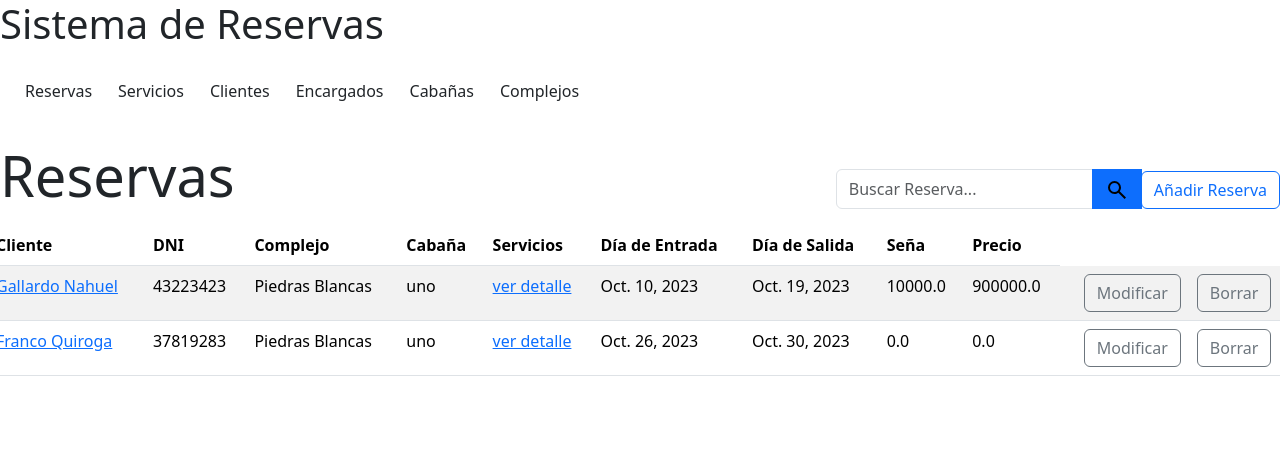
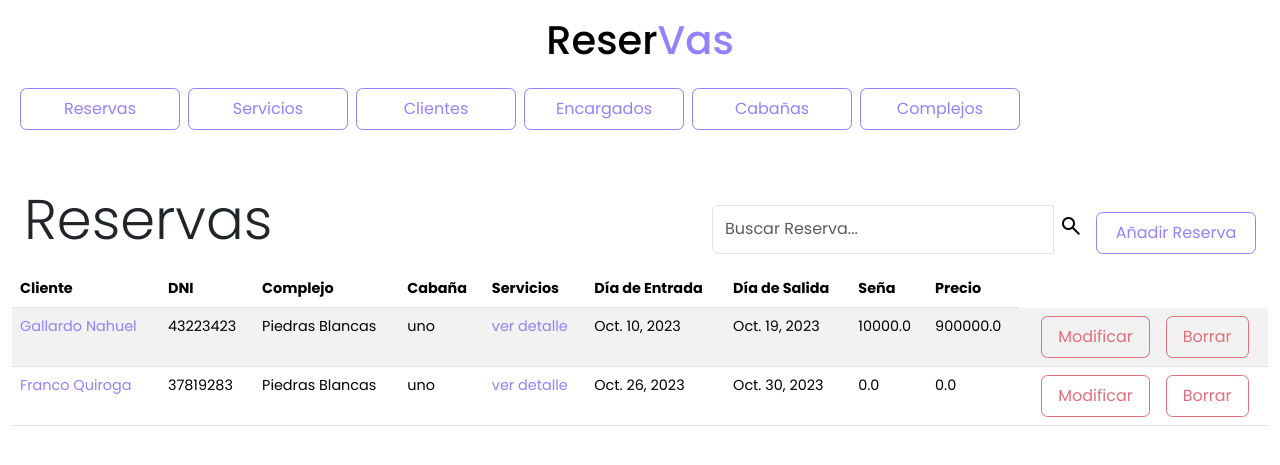
Before and after one commit to Franqui1312/Resevas, a Django app: page /reservas/ in a window 1280 px wide. Shown: the top 465 px of the page. Run offline with Django 4.2, Linux system fonts and the light colour scheme; data comes from the database, SQL or seed files in the repository; both versions use the stored data as it was after the commit.

Commit message:
carga de estilos

```diff
--- a/api_reserva/reservas/static/css/general.css
+++ b/api_reserva/reservas/static/css/general.css
@@ -25,29 +25,164 @@
     --bs-emphasis-color:var(--color-danger);
     --bs-table-striped-color:var(--color-dark-variant)
 }
-body{
-    background-color: var(--color-background);
-}
 
-.main{
-    padding: 3rem;
-    font-family: 'poppins', sans-serif;
+/* encabezado */
+.navbar{
+    background-color: #fff;
+    display: flex;
+    margin: auto;
+
 }
 
 header{
-    background-color: var(--color-danger);
-    text-align: center;
-    color: #363949;
+    background-color:#fff;
     transition: ease 0.5s;
     margin: 0rem;
     height: 3.125rem;
     font-family: 'poppins', sans-serif;
+    text-align: center;
 }
 
-header:hover{
-    color: var(--color-danger);
+
+header h1{
+    color: #000;
+    margin-top: 1rem;
 }
 
-.table{
-    --bs-table-bg:var(--color-danger);
+header span{
+    color: #9381ff;
 }
+
+
+.contenedor{
+    padding: 1.5rem;
+    font-family: 'poppins', sans-serif;
+    font-size: 0.9rem;
+}
+
+/*botones*/
+
+.botonPrimario{
+    padding: 1rem;
+    font-family: 'poppins', sans-serif;
+    font-size: 1rem;
+    font-weight:400;
+    line-height: 0.5;
+    margin-left:0.5rem;
+    margin-top:0.4rem ;
+
+    display: inline-block;
+    text-align: center;
+    text-decoration: none;
+    vertical-align: middle;
+    cursor: pointer;
+
+    border: 0.1rem solid #9381ff;
+    border-radius: var(--border-radius-1);
+    background-color: #fff;
+
+    user-select: none;
+    transition:ease-in-out 0.35s all;
+
+    width: 10rem;
+    text-decoration: none;
+    color: #9381ff;
+}
+
+.botonPrimario:hover{
+    background-position: 100% 100%;
+    color: #fff;
+    background-color: #9381ff;
+    box-shadow: 0.05rem 0.05rem 1rem #9381ff;
+}
+
+.botonSecundario{
+    padding: 1rem;
+    font-family: 'poppins', sans-serif;
+    font-size: 1rem;
+    font-weight:400;
+    line-height: 0.5;
+
+
+    display: inline-block;
+    text-align: center;
+    text-decoration: none;
+    vertical-align: middle;
+    cursor: pointer;
+
+    border: 0.1rem solid #e16f7c;
+    border-radius: var(--border-radius-1);
+    background-color: transparent;
+
+    user-select: none;
+    transition:ease-in-out 0.35s all;
+
+    text-decoration: none;
+    color: #e16f7c;
+}
+
+.botonSecundario:hover{
+    background-position: 100% 100%;
+    color: #fff;
+    background-color: #e16f7c;
+    box-shadow: 0.05rem 0.05rem 1rem #e16f7c;
+}
+
+.lupa{
+    background-color: #fff;
+    border:none;
+    border-radius: 50%;
+    transition: ease 0.5s;
+    margin-left: 0.1rem;
+    height: 3rem;
+
+}
+
+.lupa:hover{
+    background-color: #e16f7c;
+    box-shadow: 0.05rem 0.05rem 1rem #e16f7c;
+    color: #fff;
+}
+
+table a{
+    color: #9381ff;
+    text-decoration: none;
+    transition: ease 0.3s;
+}
+
+table a:hover{
+    color: #e16f7c;
+}
+
+/* Detalles*/
+
+.contenedorDetalle{
+    margin: 0;
+    background-color: #fcfcfc;
+    height:100vh;
+}
+
+.detalle{
+    width: 80%;
+    height: 65vh;
+    margin: auto;
+    margin-top: 2rem;
+    background-color: #fff;
+    border-radius: 2.5rem;
+    box-shadow: 0.05rem 0.05rem 4rem #e9e9e9;
+}
+
+.detalle h1{
+    text-align: center;
+    padding-top: 1.5rem;
+}
+
+.detalle h2{
+    text-align: center;
+    color: #9381ff;
+}
+
+.detalle p{
+    padding-left: 3rem;
+    padding-top: 0.02rem;
+}
--- a/api_reserva/reservas/templates/base.html
+++ b/api_reserva/reservas/templates/base.html
@@ -7,9 +7,8 @@
     <meta name="viewport" content="width=device-width, initial-scale=1.0">
     <title>Reservas</title>
 
-    <!--<link rel="stylesheet" href="{% static 'css/styles.css'%}">-->
-    <!--<link rel="stylesheet" href="{% static 'css/general.css'%}">-->
-    <!--<link rel="stylesheet" href="{% static 'css/bootstrap.css'%}">-->
+    <link rel="stylesheet" href="https://fonts.googleapis.com/css2?family=Material+Symbols+Outlined:opsz,wght,FILL,GRAD@24,400,0,0" />
+    <link rel="stylesheet" href="{% static 'css/general.css'%}">
     <link href="https://cdn.jsdelivr.net/npm/bootstrap@5.3.2/dist/css/bootstrap.min.css" rel="stylesheet" integrity="sha384-T3c6CoIi6uLrA9TneNEoa7RxnatzjcDSCmG1MXxSR1GAsXEV/Dwwykc2MPK8M2HN" crossorigin="anonymous">
 </head>
 <body>
@@ -17,7 +16,6 @@
     {% block content %}
 
     {% endblock %}
-    <script src="{% static 'js/search.js'%}"></script>
     <script src="https://cdn.jsdelivr.net/npm/bootstrap@5.3.2/dist/js/bootstrap.bundle.min.js" integrity="sha384-C6RzsynM9kWDrMNeT87bh95OGNyZPhcTNXj1NW7RuBCsyN/o0jlpcV8Qyq46cDfL" crossorigin="anonymous"></script>
 </body>
 </html>
--- a/api_reserva/reservas/templates/detalle_encargado.html
+++ b/api_reserva/reservas/templates/detalle_encargado.html
@@ -1,6 +1,8 @@
 {% include 'navbar.html' %}
 
 {% block content %}
+<div class="contenedorDetalle">
+
     <div class="detalle">
         <h1>Encargado</h1>
 
@@ -11,4 +13,6 @@
         <p><strong>Email: </strong> {{ encargado.email}}</p>
     </div>
 
+</div>
+
 {% endblock %}
--- a/api_reserva/reservas/templates/lista_reservas.html
+++ b/api_reserva/reservas/templates/lista_reservas.html
@@ -1,5 +1,8 @@
 {% include 'navbar.html' %}
 {% block content %}
+
+<div class="contenedor">
+
  <div class="row">
     <h2 class="col display-4 my-3">Reservas</h2>
 
@@ -7,9 +10,9 @@
         <form method="GET">
             <div class="input-group">
                 <input type="text" id="search" class="form-control inputApagado" name="q" value="{{ query }}" placeholder="Buscar Reserva...">
-                <button class="btn btn-primary text-light" type="submit"><img src="/static/img/search.svg"></button>
+                <button class="lupa" type="submit"><span class="material-symbols-outlined">search</span></button>
 
-            <div class="d-flex justify-content-end align-items-end"><a class="btn btn-outline-primary" href="/reservas/reservaNuevo/">Añadir Reserva</a></div>
+            <div class="d-flex justify-content-end align-items-end"><a class="botonPrimario" href="/reservas/reservaNuevo/">Añadir Reserva</a></div>
         </form>
     </div>
 
@@ -40,12 +43,14 @@
                 <td>{{ reserva.diaSalida }}</td>
                 <td>{{ reserva.seña }}</td>
                 <td>{{ reserva.precio }}</td>
-                <td class="d-flex justify-content-end align-items-end"><a class="btn btn-outline-secondary" href="/reservas/reservaModif/{{ reserva.id }}">Modificar</a></td>
-                <td><a class="btn btn-outline-secondary" href="/reservas/reservaBorrar/{{ reserva.id }}">Borrar</a></td>
+                <td class="d-flex justify-content-end align-items-end"><a class="botonSecundario" href="/reservas/reservaModif/{{ reserva.id }}">Modificar</a></td>
+                <td><a class="botonSecundario" href="/reservas/reservaBorrar/{{ reserva.id }}">Borrar</a></td>
             </tr>
             {% endfor %}
         </tbody>
     </table>
 </div>
 
+
+
 {% endblock %}
--- a/api_reserva/reservas/templates/navbar.html
+++ b/api_reserva/reservas/templates/navbar.html
@@ -4,7 +4,7 @@
 
 
 <header>
-    <h1>Sistema de Reservas</h1>
+    <h1>Reser<span>Vas</span></h1>
 </header>
 
 <nav class="navbar navbar-expand-lg">
@@ -16,22 +16,22 @@
         <div class="navbar collapse navbar-collapse" id="navbarSupportedContent" >
             <ul class="navbar-nav me-auto mb-2 mb-lg-0">
                 <li class="nav-item">
-                    <a class="btn" id="reservasBtn" href="/reservas">Reservas</a>
+                    <a class="botonPrimario" href="/reservas">Reservas</a>
                 </li>
                 <li class="nav-item">
-                    <a class="btn" id="serviciosBtn" href="/servicios">Servicios</a>
+                    <a class="botonPrimario"  href="/servicios">Servicios</a>
                 </li>
                 <li class="nav-item">
-                    <a class="btn" id="clientesBtn" href="/clientes">Clientes</a>
+                    <a class="botonPrimario" href="/clientes">Clientes</a>
                 </li>
                 <li class="nav-item">
-                    <a class="btn" id="encargadosBtn" href="/encargados">Encargados</a>
+                    <a class="botonPrimario" href="/encargados">Encargados</a>
                 </li>
                 <li class="nav-item">
-                    <a class="btn" id="cabaniasBtn" href="/cabanias">Cabañas</a>
+                    <a class="botonPrimario" href="/cabanias">Cabañas</a>
                 </li>
                 <li class="nav-item">
-                    <a class="btn" id="complejosBtn" href="/complejos">Complejos</a>
+                    <a class="botonPrimario" href="/complejos">Complejos</a>
                 </li>
             </ul>
         </div>
--- a/api_reserva/reservas/views.py
+++ b/api_reserva/reservas/views.py
@@ -129,6 +129,20 @@ class lista_clientes(ListView):
     template_name = 'lista_clientes.html'
     context_object_name = 'clientes'
 
+    def get(self, request):
+        query = request.GET.get('q', '')
+        clientes = Cliente.objects.filter(
+            Q(apellido_nombre__icontains=query)| # Búsqueda por nombre del cliente
+            Q(dni__icontains=query)             # Búsqueda por DNI del cliente
+        )
+
+        context = {
+            'clientes': clientes,
+            'query': query
+        }
+
+        return render(request, self.template_name, context)
+
 class nuevo_cliente(CreateView):
     model = Cliente
     form_class = formCliente
@@ -174,6 +188,19 @@ class lista_servicios(ListView):
     model = Servicio
     template_name = 'lista_servicios.html'
     context_object_name = 'servicios'
+
+    def get(self, request):
+        query = request.GET.get('q', '')
+        servicios = Servicio.objects.filter(
+            Q(nombre__icontains=query) # Búsqueda por nombre del cliente
+        )
+
+        context = {
+            'servicios': servicios,
+            'query': query
+        }
+
+        return render(request, self.template_name, context)
 
 class nuevo_servicio(CreateView):
     model = Servicio
@@ -263,56 +290,7 @@ class borrar_reserva(DeleteView):
     model = Reserva
     template_name = 'conf_borrar_reserva.html'
     success_url = reverse_lazy('lista_reservas')
-'''
-def servicioReserva(request, reserva_id):
-    try:
-        #reservaServicio = ReservaServicio.objects.get(id=reserva_id)
-        #reserva = reservaServicio.reserva
-        reserva = Reserva.objects.get(id=reserva_id)
-        servicios = reserva.servicios.all()
-        total_servicios = sum(servicio.precio for servicio in servicios)
 
-        #print("Reserva Servicio:", reserva_servicio)
-        print("Reserva:", reserva)
-        print("Servicios:", servicios)
-        print("Total Servicios:", total_servicios)
-
-        context = {
-            #'reserva_servicio': reserva_servicio,
-            'reserva': reserva,
-            'total_servicios': total_servicios,
-        }
-
-        return render(request, 'servicios-reserva.html', context)
-    except ReservaServicio.DoesNotExist:
-        # Maneja el caso en el que no se encuentre la ReservaServicio
-        # Puedes redirigir a una página de error o realizar otra acción apropiada.
-        return render(request, 'error.html', {'message': 'ReservaServicio no encontrada'})
-
-def servicioReserva(request, reserva_id):
-    context = {}  # Inicializa context vacío por defecto
-
-    try:
-        reserva_servicio = ReservaServicio.objects.get(id=reserva_id)
-        servicio = reserva_servicio.objects.all()
-        total_servicios = sum(servicio.precio for servicio in servicios)
-
-        print("Reserva Servicio:", reserva_servicio)
-        print("Servicio:", servicio)
-        print("Total Servicios:", total_servicios)
-
-        context = {
-            'reserva_servicio': reserva_servicio,
-            'total_servicios': total_servicios,
-        }
-
-    except ReservaServicio.DoesNotExist:
-        context = {
-            'alert': 'ReservaServicio no encontrada'
-        }
-
-    return render(request, 'servicios-reserva.html', context)
-    '''
 
 class DetalleReservaServicio(ListView):
     model = ReservaServicio
```
Also changed, not shown: api_reserva/reservas/templates/lista_cabanias.html (+8 -4 lines), api_reserva/reservas/templates/lista_clientes.html (+9 -4 lines), api_reserva/reservas/templates/lista_complejos.html (+21 -5 lines), api_reserva/reservas/templates/lista_encargados.html (+21 -4 lines), api_reserva/reservas/templates/lista_servicios.html (+20 -4 lines), api_reserva/db.sqlite3. Lines whose indentation alone changed are shown as unchanged.
